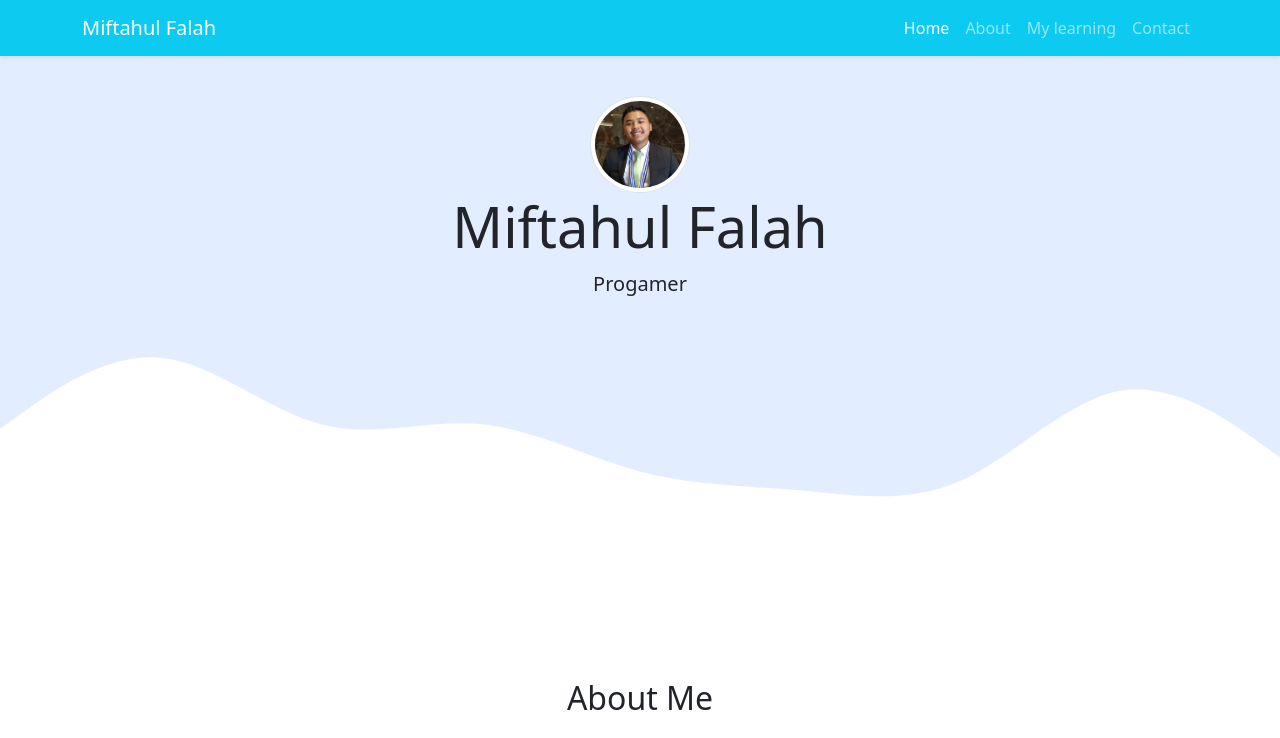
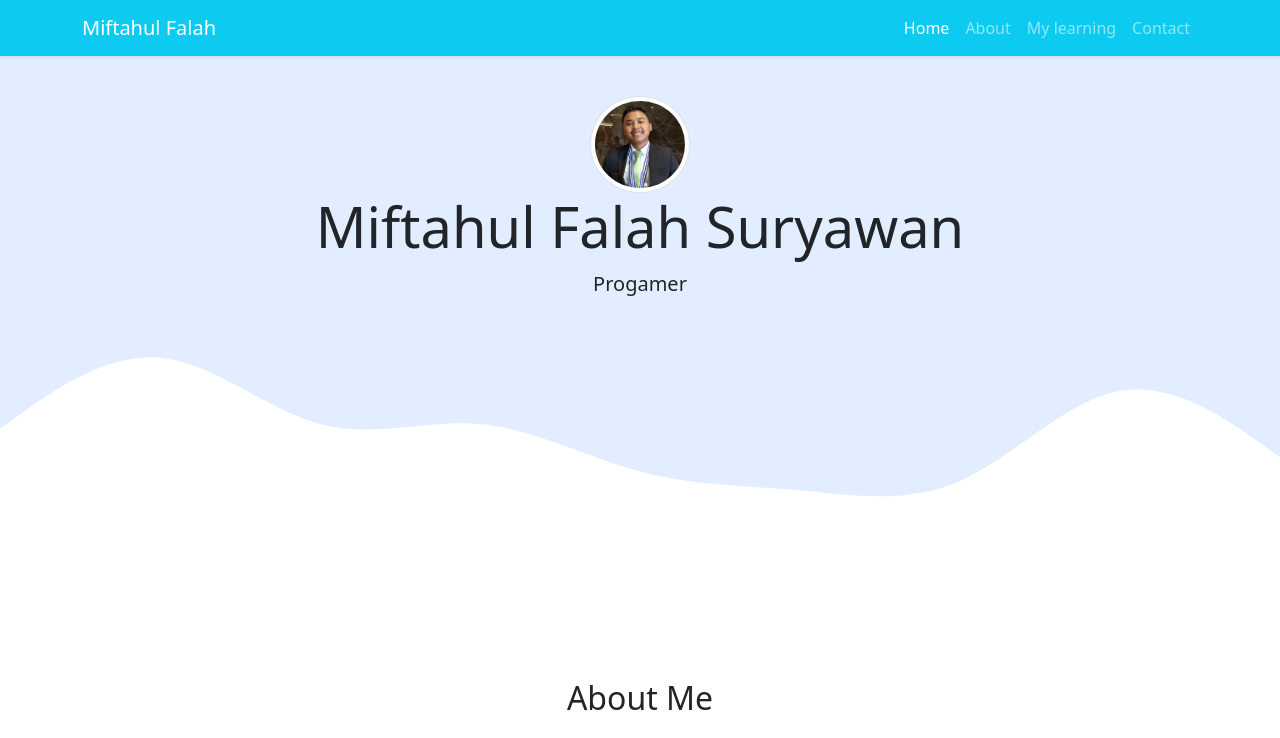
Before and after one commit to falahsuryaa/Website-Personal, a plain HTML site: page index.html in a window 1280 px wide. Shown: the top 738 px of the page. Drawn offline with nearby package versions, Linux system fonts and the light colour scheme.

Commit message:
Update index.html

```diff
--- a/index.html
+++ b/index.html
@@ -43,7 +43,7 @@
     <!-- Jumbotron -->
     <section class="jumbotron text-center">
       <img src="img/foto 2.jpg" alt="Miftahul Falah" width="100" class="rounded-circle img-thumbnail" />
-      <h1 class="display-4">Miftahul Falah</h1>
+      <h1 class="display-4">Miftahul Falah Suryawan</h1>
       <p class="lead">Progamer</p>
       <svg xmlns="http://www.w3.org/2000/svg" viewBox="0 0 1440 320">
         <path
```
